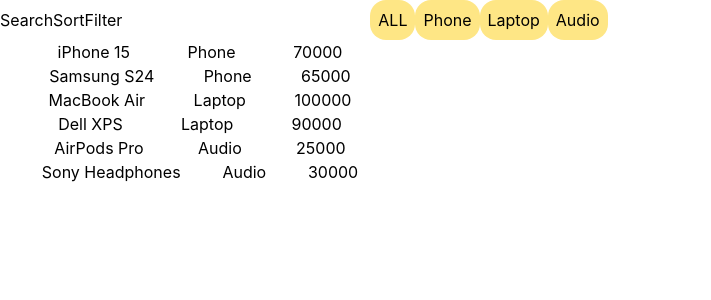
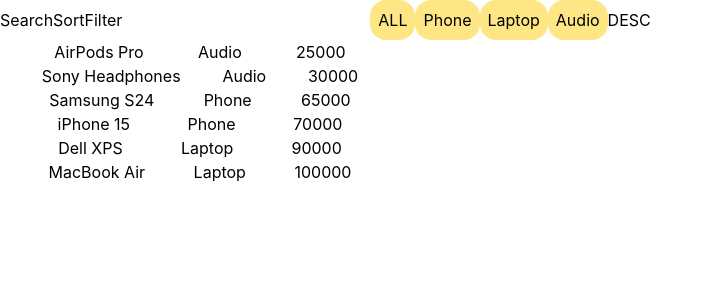
Before and after one commit to AjinkyaAshok/react-vite-machine-coding, a React (Vite) app: page / in a window 1280 px wide. Shown: the top 300 px of the page, without its empty margins (0-711 px from the left). Built offline with nearby package versions, Linux system fonts and the light colour scheme.

Commit message:
feat: Enhance SearchSortFilter with sorting functionality; add sort state and update product display based on selected sort order

```diff
--- a/src/components/SearchSortFilter.jsx
+++ b/src/components/SearchSortFilter.jsx
@@ -3,6 +3,7 @@
 export default function SearchSortFilter() {
   const [name, setName] = useState("");
   const [category, setCategory] = useState("ALL");
+  const [sort, setSort] = useState("ASC");
 
   const products = [
     { id: 1, name: "iPhone 15", category: "Phone", price: 70000 },
@@ -17,7 +18,17 @@
     item.name.toLowerCase().includes(name.toLowerCase()),
   );
 
-  const categoryList = products.filter((item) => category === "ALL"|| item.category === category);
+  const categoryList = filterProducts.filter(
+    (item) => category === "ALL" || item.category === category,
+  );
+
+  const sortedData = categoryList.sort((a, b) => {
+    if (sort === "ASC") {
+      return a.price - b.price;
+    } else {
+      return b.price - a.price;
+    }
+  });
 
   return (
     <div className="">
@@ -28,16 +39,32 @@
         name=""
         id=""
       />
-      <button onClick={() => setCategory("ALL")} className="bg-amber-200 p-2 rounded-2xl">ALL</button>
+      <button
+        onClick={() => setCategory("ALL")}
+        className="bg-amber-200 p-2 rounded-2xl"
+      >
+        ALL
+      </button>
       <button
         onClick={() => setCategory("Phone")}
         className="bg-amber-200 p-2 rounded-2xl"
       >
         Phone
       </button>
-      <button onClick={() => setCategory("Laptop")} className="bg-amber-200 p-2 rounded-2xl">Laptop</button>
-      <button onClick={() => setCategory("Audio")} className="bg-amber-200 p-2 rounded-2xl">Audio</button>
-      {categoryList.map((item) => (
+      <button
+        onClick={() => setCategory("Laptop")}
+        className="bg-amber-200 p-2 rounded-2xl"
+      >
+        Laptop
+      </button>
+      <button
+        onClick={() => setCategory("Audio")}
+        className="bg-amber-200 p-2 rounded-2xl"
+      >
+        Audio
+      </button>
+      <button onClick={() => setSort(sort === "ASC" ? "DESC" : "ASC")}>{sort === "ASC"?"DESC":"ASC"}</button>
+      {sortedData.map((item) => (
         <div className="flex w-100 h-min justify-evenly items-center ">
           <h1>{item.name}</h1>
           <h1>{item.category}</h1>
```
